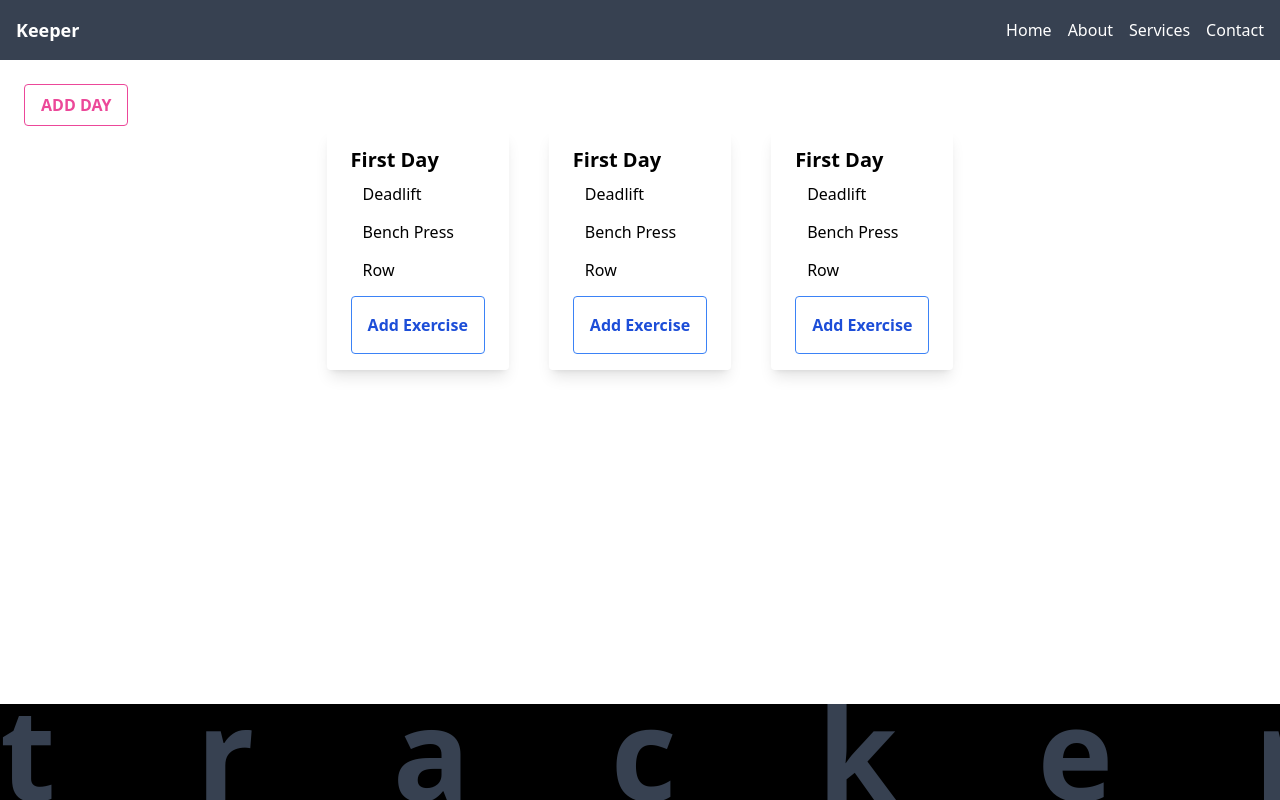
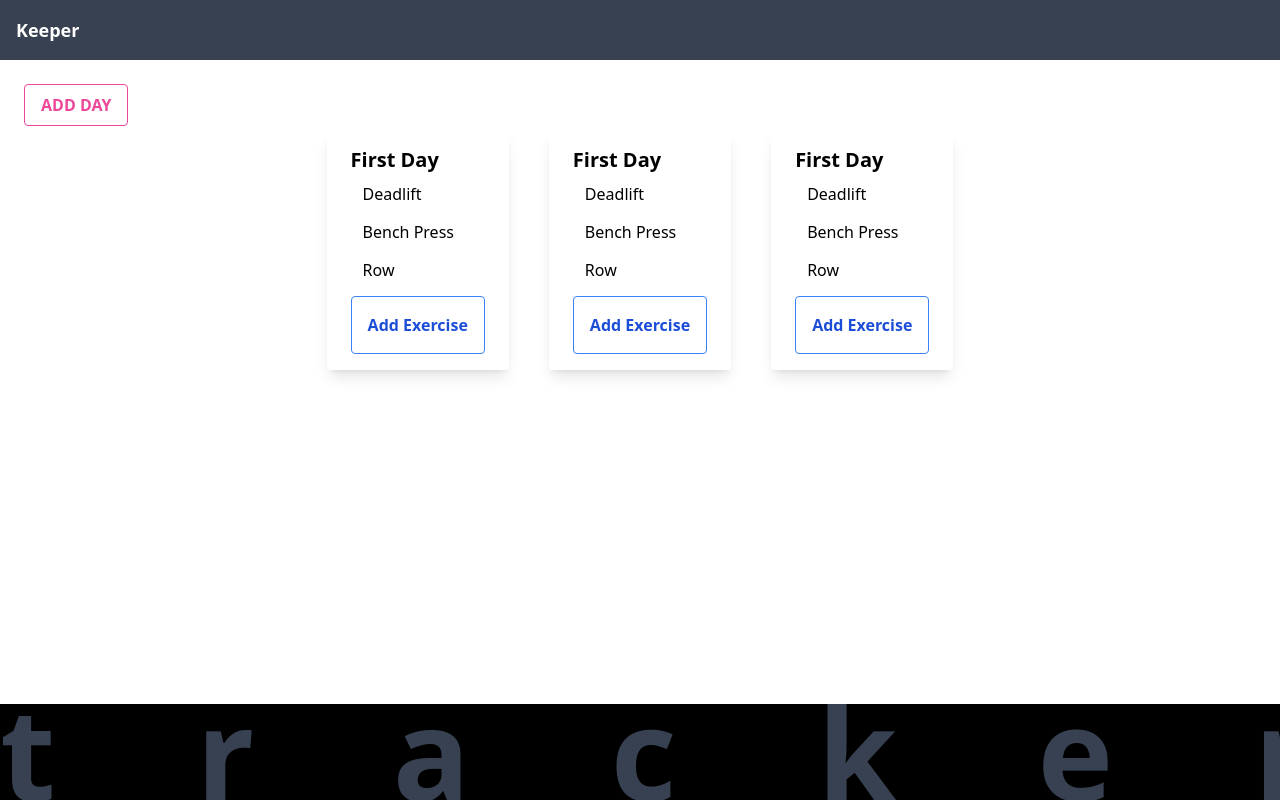
Before and after one commit to muratyilmaz743/train-keeper, an Angular app: page / in a window 1280 px wide. Built offline with nearby package versions, Linux system fonts and the light colour scheme.

Commit message:
routing to main page done

```diff
--- a/src/app/src/core/header/header.component.html
+++ b/src/app/src/core/header/header.component.html
@@ -1,43 +1,6 @@
 <nav class="bg-gray-700 p-4">
     <div class="container mx-auto flex justify-between items-center">
         <!-- Brand/logo -->
-        <a routerLink="/" class="text-white text-lg font-bold">Keeper</a>
-
-        <!-- Toggle button for mobile -->
-        <button (click)="toggleMenu()"
-            class="lg:hidden text-white focus:outline-none focus:border-none">
-            <svg class="w-6 h-6" fill="none" stroke="currentColor" viewBox="0 0 24 24"
-                xmlns="http://www.w3.org/2000/svg">
-                <path stroke-linecap="round" stroke-linejoin="round" stroke-width="2"
-                    d="M4 6h16M4 12h16m-7 6h7"></path>
-            </svg>
-        </button>
-
-        <!-- Navbar links -->
-        <div id="navbarLinks" class="hidden lg:flex space-x-4">
-            <a routerLink="/" class="text-white">Home</a>
-            <a routerLink="/about" class="text-white">About</a>
-            <a routerLink="/services" class="text-white">Services</a>
-            <a routerLink="/contact" class="text-white">Contact</a>
-        </div>
+        <a href="/" class="text-white text-lg font-bold">Keeper</a>
     </div>
 </nav>
-
-<!-- Mobile menu -->
-<div id="mobileMenu" [ngClass]="{'hidden': !isMobile()}" class="lg:hidden fixed inset-0 bg-black bg-opacity-50 hidden">
-    <div class="flex justify-end p-4">
-        <button (click)="closeMobileMenu()" class="text-white focus:outline-none">
-            <svg class="w-6 h-6" fill="none" stroke="currentColor" viewBox="0 0 24 24"
-                xmlns="http://www.w3.org/2000/svg">
-                <path stroke-linecap="round" stroke-linejoin="round" stroke-width="2"
-                    d="M6 18L18 6M6 6l12 12"></path>
-            </svg>
-        </button>
-    </div>
-    <div class="flex flex-col items-center">
-        <a routerLink="/" class="text-white py-2">Home</a>
-        <a routerLink="/about" class="text-white py-2">About</a>
-        <a routerLink="/services" class="text-white py-2">Services</a>
-        <a routerLink="/contact" class="text-white py-2">Contact</a>
-    </div>
-</div>
```
Also changed, not shown: 1 other file (tests, documents, lock files or other folders).
